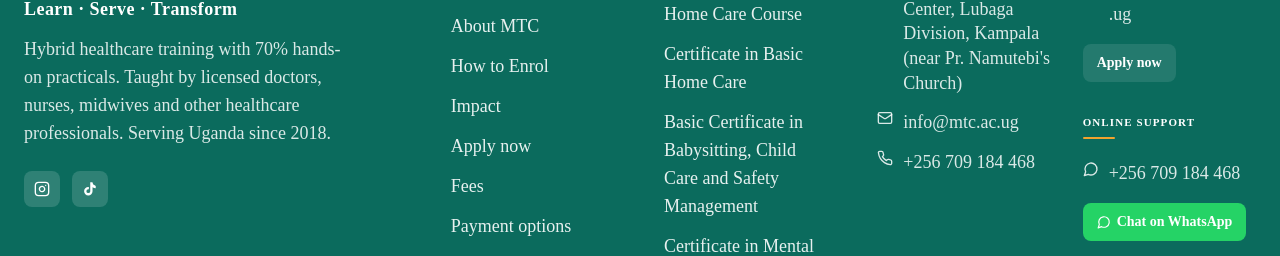
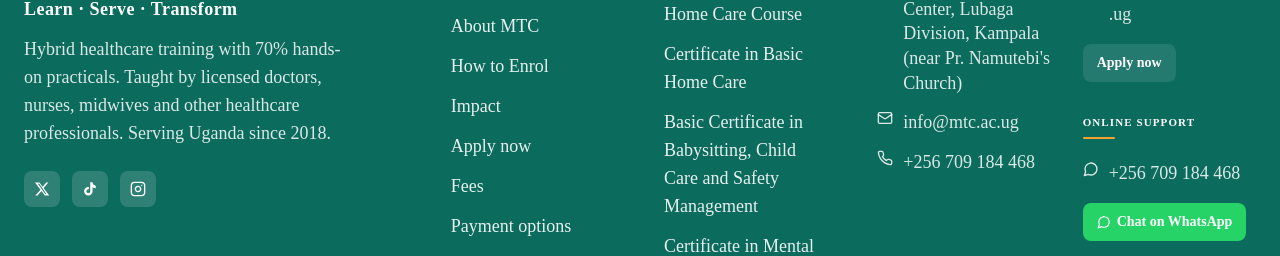
Before and after one commit to dkabagambe/musawo, a Next.js app: page / in a window 1280 px wide. Shown: the part 5219-5475 px from the top of the page. Built offline with nearby package versions, Linux system fonts and the light colour scheme; no server answers; the database is empty.

Commit message:
Reorder social media icons: X, TikTok, Instagram with correct links on contact page and footer

```diff
--- a/src/app/(public)/contact/page.tsx
+++ b/src/app/(public)/contact/page.tsx
@@ -63,13 +63,15 @@ export default async function ContactPage() {
             <h2 className="text-2xl font-bold text-primary mb-4">Follow Us</h2>
             <div className="flex items-center justify-center gap-4 flex-wrap">
               <a
-                href={contact.instagramUrl}
+                href={contact.twitterUrl}
                 target="_blank"
                 rel="noopener noreferrer"
                 className="w-14 h-14 bg-white hover:bg-accent/10 border border-border hover:border-accent rounded-xl flex items-center justify-center no-underline transition-all group"
-                aria-label="Musawo on Instagram"
+                aria-label="Musawo on Twitter/X"
               >
-                <Instagram className="w-6 h-6 text-gray-600 group-hover:text-accent transition-colors" aria-hidden="true" />
+                <div className="text-gray-600 group-hover:text-accent transition-colors">
+                  <TwitterIcon />
+                </div>
               </a>
               <a
                 href={contact.tiktokUrl}
@@ -83,15 +85,13 @@ export default async function ContactPage() {
                 </div>
               </a>
               <a
-                href={contact.twitterUrl}
+                href={contact.instagramUrl}
                 target="_blank"
                 rel="noopener noreferrer"
                 className="w-14 h-14 bg-white hover:bg-accent/10 border border-border hover:border-accent rounded-xl flex items-center justify-center no-underline transition-all group"
-                aria-label="Musawo on Twitter/X"
+                aria-label="Musawo on Instagram"
               >
-                <div className="text-gray-600 group-hover:text-accent transition-colors">
-                  <TwitterIcon />
-                </div>
+                <Instagram className="w-6 h-6 text-gray-600 group-hover:text-accent transition-colors" aria-hidden="true" />
               </a>
             </div>
           </div>
--- a/src/components/public/Footer.tsx
+++ b/src/components/public/Footer.tsx
@@ -21,6 +21,18 @@ const TikTokIcon = () => (
     aria-hidden="true"
   >
     <path d="M19.59 6.69a4.83 4.83 0 01-3.77-4.25V2h-3.45v13.67a2.89 2.89 0 01-2.88 2.5 2.89 2.89 0 01-2.89-2.89 2.89 2.89 0 012.89-2.89c.28 0 .54.04.79.1V9.01a6.33 6.33 0 00-.79-.05 6.34 6.34 0 00-6.34 6.34 6.34 6.34 0 006.34 6.34 6.34 6.34 0 006.33-6.34V9.54a8.16 8.16 0 004.77 1.52V7.6a4.85 4.85 0 01-1-.91z" />
+  </svg>
+);
+
+/* Twitter/X icon (not in Lucide) */
+const TwitterIcon = () => (
+  <svg
+    className="w-4 h-4"
+    viewBox="0 0 24 24"
+    fill="currentColor"
+    aria-hidden="true"
+  >
+    <path d="M18.244 2.25h3.308l-7.227 8.26 8.502 11.24h-6.514l-5.106-6.677-5.829 6.677h-3.328l7.697-8.795-8.212-10.705h6.522l4.827 6.383 5.388-6.383zM16.6 19.5h1.832L7.974 4.07H6.01l10.59 15.43z" />
   </svg>
 );
 
@@ -91,13 +103,13 @@ export default async function PublicFooter() {
             {/* Social icons */}
             <div className="flex items-center gap-3 mb-4">
               <a
-                href={contact.instagramUrl}
+                href={contact.twitterUrl}
                 target="_blank"
                 rel="noopener noreferrer"
                 className="w-9 h-9 bg-white/15 hover:bg-accent rounded-lg flex items-center justify-center no-underline transition-colors"
-                aria-label="Musawo on Instagram"
+                aria-label="Musawo on Twitter/X"
               >
-                <Instagram className="w-4 h-4" aria-hidden="true" />
+                <TwitterIcon />
               </a>
               <a
                 href={contact.tiktokUrl}
@@ -107,6 +119,15 @@ export default async function PublicFooter() {
                 aria-label="Musawo on TikTok"
               >
                 <TikTokIcon />
+              </a>
+              <a
+                href={contact.instagramUrl}
+                target="_blank"
+                rel="noopener noreferrer"
+                className="w-9 h-9 bg-white/15 hover:bg-accent rounded-lg flex items-center justify-center no-underline transition-colors"
+                aria-label="Musawo on Instagram"
+              >
+                <Instagram className="w-4 h-4" aria-hidden="true" />
               </a>
             </div>
           </div>
```
